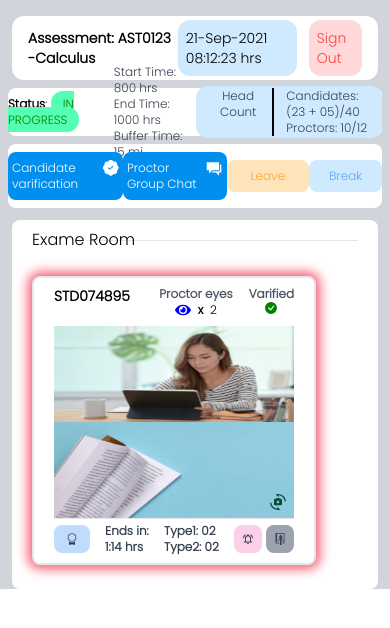
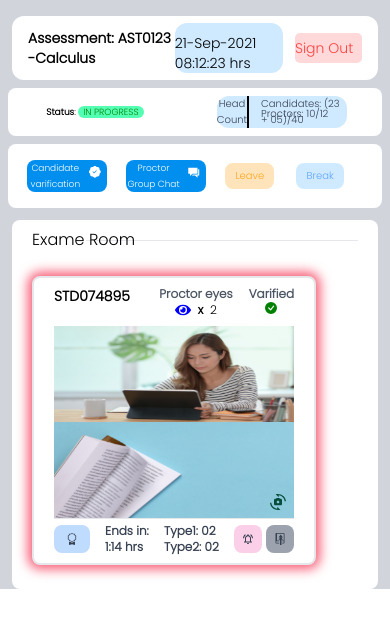
Before and after one commit to shahsawar92/proctorwebsite, a React (Create React App) app: page /home in a window 390 px wide. Shown: the top 628 px of the page. Built offline with nearby package versions, Linux system fonts and the light colour scheme.

Commit message:
mobile responsive

```diff
--- a/src/Components/Home/Components/style.css
+++ b/src/Components/Home/Components/style.css
@@ -238,4 +238,87 @@ background-color: #FFE4BB;
 
         }
 
-    }
+
+
+         }
+
+         @media (max-width:400px) {
+            .icon{
+                font-size: xx-small;
+                padding:6px !important;
+                text-align: center;
+                vertical-align: middle;
+            }
+            #btn-1 {
+                font-size: xx-small;
+                width: 80px;
+                padding:0px !important;
+                text-align: center;
+                vertical-align: middle;
+            }
+            #btn-2 {
+                font-size: xx-small;
+                width: 80px;
+                padding:0px !important;
+                text-align: center;
+                vertical-align: middle;
+            }
+            #btn-3div{
+                margin-left: 3px;
+                font-size: xx-small;
+                width: 100px !important;
+
+            }
+            #btn-3{
+                font-size: xx-small;
+                padding: 0 5px !important;
+
+            }
+            #time span{
+                font-size: xx-small;
+                width: 50px !important;
+                height: 20px !important;
+                line-height: 0px !important;
+                display: none;
+            }
+
+            #btn-4{
+                font-size: x-small;
+                padding: 5px 10px !important;
+            }
+
+            #btn-5{
+                font-size: x-small;
+                padding: 5px 10px !important;
+                margin-left: 3px;
+            }
+            #date{
+                padding: 10px 0px !important;
+                height: 50px;
+                align-self: center;
+            }
+            #signout{
+                padding: 5px 0px !important;
+                height: 30px !important;
+                width: 100px;
+                border-radius: 5px !important;
+                vertical-align: center;
+                align-self: center;
+            }
+            #btn-6{
+            width: 130px !important;
+            padding: 0 !important;
+            }
+            #head{
+                font-size: x-small;
+                padding: 0;
+
+            }
+            #candidates div{
+                font-size: x-small;
+                padding: 0px 0px !important;
+                height: 10px !important;
+
+            }
+
+        }
```
